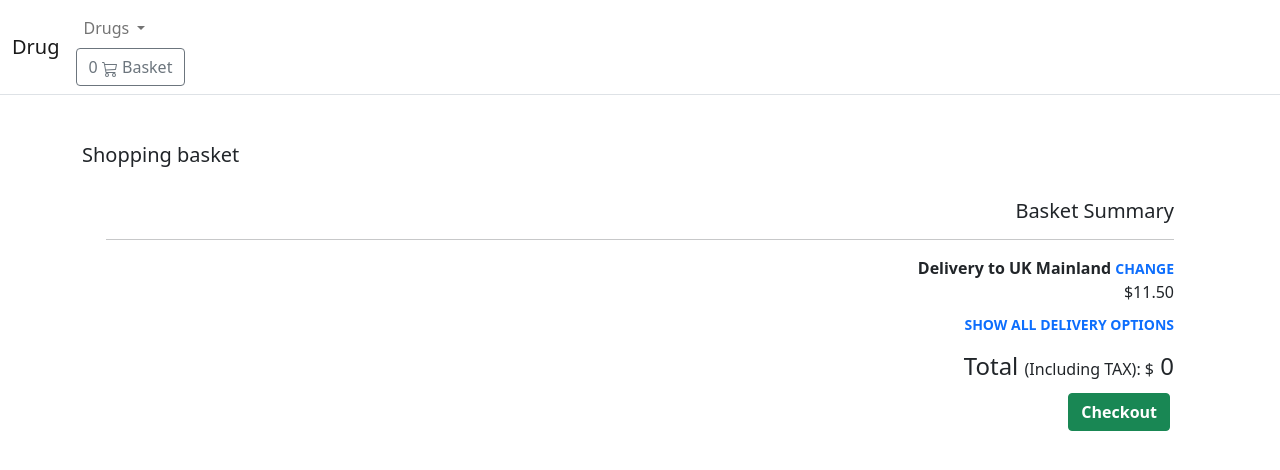
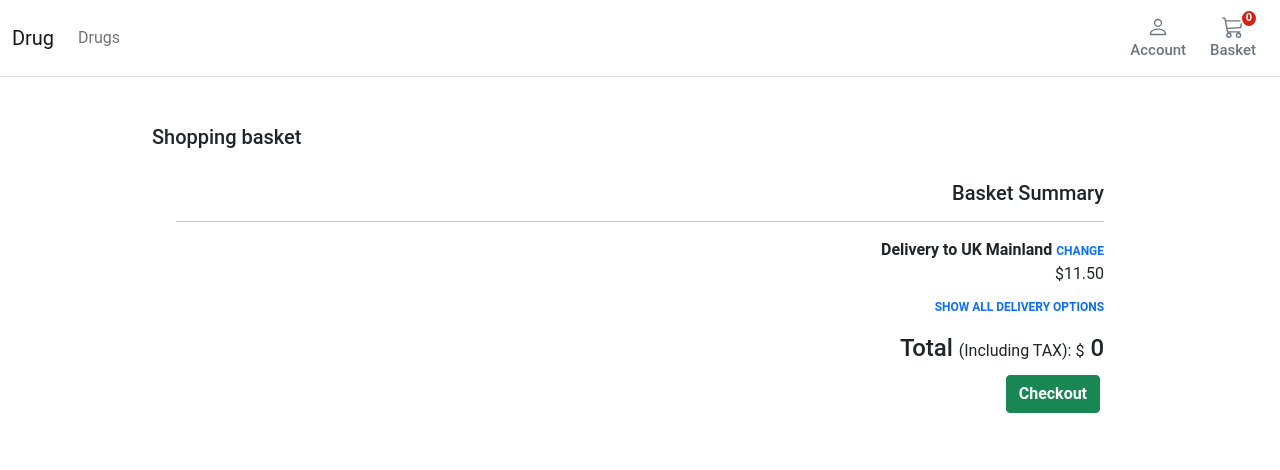
Before and after one commit to datnguyenzzz/E_commerce_django, a Django app: page /basket/ in a window 1280 px wide. Shown: the top 470 px of the page. Run offline with Django 3.2, Linux system fonts and the light colour scheme; data that the repository does not hold is empty.

Commit message:
add css through static link

```diff
--- a/e_commerce_django/settings.py
+++ b/e_commerce_django/settings.py
@@ -125,6 +125,10 @@ USE_TZ = True
 
 STATIC_URL = '/static/'
 
+STATICFILES_DIRS = [
+    os.path.join(BASE_DIR, "static")
+]
+
 # Default primary key field type
 # https://docs.djangoproject.com/en/3.2/ref/settings/#default-auto-field
 
--- /dev/null
+++ b/static/basket/basket.css
@@ -0,0 +1,28 @@
+.basket-qty{
+    color: #fff;
+    background: #d42114;
+    border: 2px solid #fff;
+    border-radius: 50%;
+    text-align: center;
+    font-size: 11px;
+    height: 15px;
+    width: 14px;
+    position: absolute;
+    box-sizing: content-box;
+    font-weight: 600;
+    display: flex;
+    justify-content: center;
+    align-items: center;
+    top: 1px;
+    right: 10px;
+}
+
+.basket-btn{
+    position: relative;
+}
+
+.basket-btn:hover, .basket-btn:focus, .basket-btn:active, .basket-btn.active{
+    color:#d42114;
+    transition-duration: 0.4s;
+    background-color: #fff;
+}
--- /dev/null
+++ b/static/header/base.css
@@ -0,0 +1,78 @@
+/* Bootstrap Over-ride */
+@media (min-width: 1000px){
+    .container{
+        max-width: 1000px;
+    }
+}
+@media (max-width: 1200px){
+    .container{
+        max-width: 100%;
+        padding:0 24px;
+    }
+}
+.dropdown-toggle::after {
+    display: none;
+}
+.dropdown-menu{
+    top:58px;
+    left:0px;
+    padding:10px;
+}
+
+.alert-primary{
+    background-color: #E4F1FF;
+}
+
+
+/* Fonts */
+@import url('https://fonts.googleapis.com/css2?family=Roboto:wght@300;400;500;700&display=swap');
+html, body, p, div{
+    letter-spacing: -0.02px;
+    font-family: 'Roboto', sans-serif;
+}
+.fs12{
+    font-size: 12px;
+}
+.fs15{
+    font-size: 0.9375rem;
+}
+
+.fw300{
+    font-weight: 300;
+}
+.fw500{
+    font-weight: 500;
+}
+
+
+/* Navigation-Main*/
+
+/* xs */
+.logo {
+    width: 49px;
+    height: auto;
+}
+/* sm */
+@media (min-width: 768px) {
+    .logo {
+        width: 49px;
+    }
+}
+/* md */
+@media (min-width: 992px) {
+    .logo {
+        width: 60px;
+    }
+}
+/* lg */
+@media (min-width: 1200px) {
+    .logo {
+        width: 70px;
+    }
+}
+
+/* Footer */
+
+.footer > div > div > ul > li{
+    padding-bottom:8px;
+}
--- a/templates/e_store/base.html
+++ b/templates/e_store/base.html
@@ -9,6 +9,8 @@
     <link href="https://cdn.jsdelivr.net/npm/bootstrap@5.0.0-beta1/dist/css/bootstrap.min.css" rel="stylesheet" integrity="sha384-giJF6kkoqNQ00vy+HMDP7azOuL0xtbfIcaT9wjKHr8RbDVddVHyTfAAsrekwKmP1" crossorigin="anonymous">
     <script src="https://code.jquery.com/jquery-3.5.1.min.js" integrity="sha256-9/aliU8dGd2tb6OSsuzixeV4y/faTqgFtohetphbbj0=" crossorigin="anonymous"></script>
     <script src="https://cdn.jsdelivr.net/npm/bootstrap@5.0.0-beta1/dist/js/bootstrap.bundle.min.js" integrity="sha384-ygbV9kiqUc6oa4msXn9868pTtWMgiQaeYH7/t7LECLbyPA2x65Kgf80OJFdroafW" crossorigin="anonymous"></script>
+    <link rel="stylesheet" href="{% static 'header/base.css' %}">
+    <link rel="stylesheet" href="{% static 'basket/basket.css' %}">
 </head>
 
 <body>
@@ -35,10 +37,39 @@
                                 </li>
                                 {% endfor %}
                             </ul>
+                        </li>
+                    </ul>
 
-                            <a type="button" role="button" href="{% url "session_basket:basket_all" %}" class="btn btn-outline-secondary">
+                    <button class="navbar-toggler border-0" type="button" data-bs-toggle="collapse"
+                            data-bs-target="#navbarCollapse" aria-controls="navbarCollapse" aria-expanded="false"
+                            aria-label="Toggle navigation">
+                        <div>
+                            <svg xmlns="http://www.w3.org/2000/svg" width="22" height="22" fill="currentColor"
+                                class="bi bi-list" viewBox="0 0 16 16">
+                                <path fill-rule="evenodd"
+                                    d="M2.5 11.5A.5.5 0 0 1 3 11h10a.5.5 0 0 1 0 1H3a.5.5 0 0 1-.5-.5zm0-4A.5.5 0 0 1 3 7h10a.5.5 0 0 1 0 1H3a.5.5 0 0 1-.5-.5zm0-4A.5.5 0 0 1 3 3h10a.5.5 0 0 1 0 1H3a.5.5 0 0 1-.5-.5z" />
+                                </svg>
+                        </div>
+                        <span class="fs15 fw500">Shop</span>
+                    </button>
+
+                    <a type="button" role="button" href="account_link"
+                        class="btn btn-outline-secondary border-0 basket-btn">
+                        <div>
+                            <svg xmlns="http://www.w3.org/2000/svg" width="22" height="22" fill="currentColor"
+                                class="bi bi-person" viewBox="0 0 16 16">
+                                <path
+                                    d="M8 8a3 3 0 1 0 0-6 3 3 0 0 0 0 6zm2-3a2 2 0 1 1-4 0 2 2 0 0 1 4 0zm4 8c0 1-1 1-1 1H3s-1 0-1-1 1-4 6-4 6 3 6 4zm-1-.004c-.001-.246-.154-.986-.832-1.664C11.516 10.68 10.289 10 8 10c-2.29 0-3.516.68-4.168 1.332-.678.678-.83 1.418-.832 1.664h10z" />
+                            </svg>
+                        </div>
+                        <span class="fs15 fw500">Account</span>
+                    </a>
+
+                    <a type="button" role="button" href="{% url "session_basket:basket_all" %}"
+                        class="btn btn-outline-secondary border-0 basket-btn">
+
                         {% with total_qty=basket|length %}
-                                    <div id="basket-qty" class="d-inline-flex">
+                        <div id="basket-qty" class="basket-qty">
                             {% if total_qty > 0 %}
                                 {{ total_qty }}
                             {% else %}
@@ -46,14 +77,16 @@
                             {% endif %}
                         </div>
                         {% endwith %}
-                                <svg xmlns="http://www.w3.org/2000/svg" width="16" height="16" fill="currentColor" class="bi bi-cart3" viewBox="0 0 16 16">
+
+                        <div>
+                            <svg xmlns="http://www.w3.org/2000/svg" width="22" height="22" fill="currentColor"
+                                class="bi bi-cart3" viewBox="0 0 16 16">
                                 <path
                                     d="M0 1.5A.5.5 0 0 1 .5 1H2a.5.5 0 0 1 .485.379L2.89 3H14.5a.5.5 0 0 1 .49.598l-1 5a.5.5 0 0 1-.465.401l-9.397.472L4.415 11H13a.5.5 0 0 1 0 1H4a.5.5 0 0 1-.491-.408L2.01 3.607 1.61 2H.5a.5.5 0 0 1-.5-.5zM3.102 4l.84 4.479 9.144-.459L13.89 4H3.102zM5 12a2 2 0 1 0 0 4 2 2 0 0 0 0-4zm7 0a2 2 0 1 0 0 4 2 2 0 0 0 0-4zm-7 1a1 1 0 1 1 0 2 1 1 0 0 1 0-2zm7 0a1 1 0 1 1 0 2 1 1 0 0 1 0-2z" />
                             </svg>
-                                Basket
+                        </div>
+                        <span class="fs15 fw500">Basket</span>
                     </a>
-                        </li>
-                    </ul>
                 </div>
             </div>
         </nav>
```
Also changed, not shown: db.sqlite3. Lines whose indentation alone changed are shown as unchanged.
